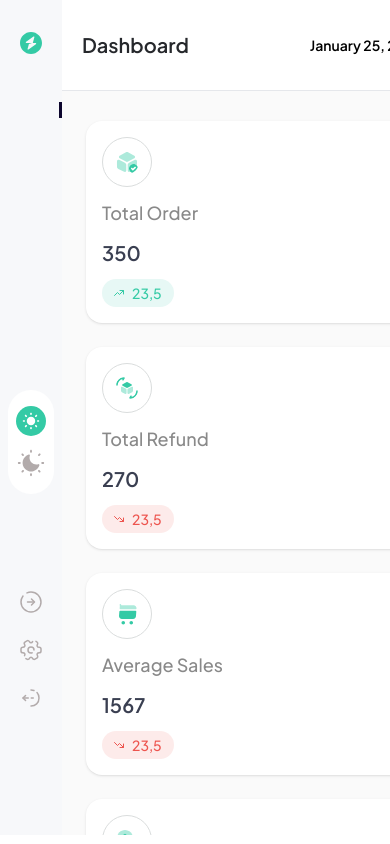
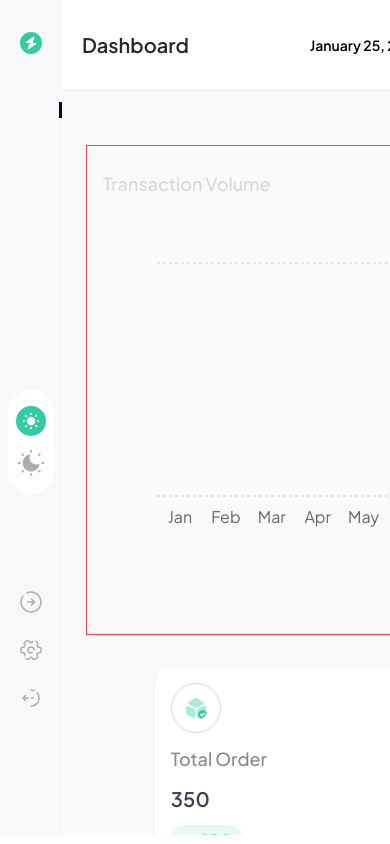
Before and after one commit to Passion-cyber/GeegPay-UI-Design-Challenge, a React (Vite) app: page / in a window 390 px wide. Built offline with nearby package versions, Linux system fonts and the light colour scheme; some icons are missing.

Commit message:
Refactoring

```diff
--- a/src/components/atoms/StatsCard.tsx
+++ b/src/components/atoms/StatsCard.tsx
@@ -58,7 +58,7 @@ const StatsCard = ({
           <p className={`${textStatus}`}>{percentage}</p>
         </button>
 
-        <p className="font-inter text-sm text-[#606060]">{previousFigure}</p>
+        <p className="font-inter text-xs text-[#606060]">{previousFigure}</p>
       </div>
     </section>
   );
--- a/src/components/atoms/progressBar.tsx
+++ b/src/components/atoms/progressBar.tsx
@@ -18,7 +18,9 @@ const ProgressBar = ({
       <h2 className="text-[#22242C] font-semibold text-lg">{headerText}</h2>
 
       <div className="relative h-3 w-full bg-[#F5F5F5] rounded-full">
-        <div className={`h-full w-${widthPercentage} bg-${bgColor} rounded-full`}></div>
+        <div
+          className={`h-full w-[${widthPercentage}] bg-[${bgColor}] rounded-full`}
+        ></div>
       </div>
 
       <div className="w-full flex items-center justify-between text-[#525252] text-lg ">
--- a/src/components/chart/index.tsx
+++ b/src/components/chart/index.tsx
@@ -6,7 +6,7 @@ import {
   CartesianGrid,
   Tooltip,
   ResponsiveContainer,
-  AreaChart,
+  BarChart,
   Area,
 } from "recharts";
 
@@ -111,7 +111,7 @@ export default function ResponsiveChart() {
           </div>
         </div>
         <ResponsiveContainer width="98%" height="98%">
-          <AreaChart
+          <BarChart
             width={500}
             height={400}
             data={data}
@@ -171,7 +171,7 @@ export default function ResponsiveChart() {
               fill="url(#colorUv)"
               onMouseOver={() => (tooltip = "uv")}
             />
-          </AreaChart>
+          </BarChart>
         </ResponsiveContainer>
       </div>
     </>
--- a/src/components/molecules/sidebar.tsx
+++ b/src/components/molecules/sidebar.tsx
@@ -50,7 +50,7 @@ export const Sidebar = () => {
             <img src="/images/lightMode.svg" alt="lightMode" />
             <img src="/images/darkMode.svg" alt="darkMode" />
           </div>
-        </div>
+         </div>
 
         <div className="flex flex-col align-bottom gap-6">
           <img src="/images/dashArrow.svg" alt="dashArrow" />
--- a/src/components/molecules/topPlatform.tsx
+++ b/src/components/molecules/topPlatform.tsx
@@ -6,14 +6,13 @@ export const TopPlatform = () => {
     <section className="w-full flex flex-col gap-6 bg-[#fff] shadow px-5 py-[18px] rounded-[14px]">
       <div className="flex justify-between items-center font-medium text-lg">
         <h2>Top Platform</h2>
-
         <Link to="/#" className="text-[#34CAA5] ">
           See All
         </Link>
       </div>
 
       <div className="w-fullflex flex-col items-center gap-4">
-        <ProgressBar
+      <ProgressBar
           headerText={`Book Bazaar`}
           amount={`$2,500,000`}
           percentage={`+15%`}
@@ -24,23 +23,24 @@ export const TopPlatform = () => {
           headerText={`Artisan Aisle`}
           amount={`$1,800,000`}
           percentage={`+10%`}
-          widthPercentage={`40%`}
-          bgColor={`#54C5EB`}
+          widthPercentage={"40%"}
+          bgColor={"#54C5EB"}
         />
         <ProgressBar
           headerText={`Toy Troop`}
           amount={`$1,200,000`}
           percentage={`+8%`}
-          widthPercentage={`30%`}
-          bgColor={`#FFB74A`}
+          widthPercentage={"30%"}
+          bgColor={"#FFB74A"}
         />
         <ProgressBar
-          headerText={`Xstore Bazaar`}
+          headerText={`XStore`}
           amount={`$1,000,000`}
           percentage={`+5%`}
-          widthPercentage={`20%`}
-          bgColor={`#FF4A55`}
+          widthPercentage={"20%"}
+          bgColor={"#FF4A55"}
         />
+
       </div>
     </section>
   );
--- a/src/pages/DashHome/DashHome.tsx
+++ b/src/pages/DashHome/DashHome.tsx
@@ -1,13 +1,15 @@
-// import ResponsiveChart from "../../components/chart";
 import { StatsCard } from "../../components/atoms/index";
+import ResponsiveChart from "../../components/chart";
 import { LastOrders, TopPlatform } from "../../components/molecules";
-// import { TopPlatform } from "../../components/molecules";
 import { statsCardData } from "../../utils/data";
 
 const DashHome = () => {
   return (
     <main className="w-full h-screen  pt-[30px] mx-auto px-6 gap-6 flex flex-col">
-      <section className="w-full flex flex-col md:flex-row items-start gap-8">
+      <section className="w-full flex flex-col md:flex-row items-center gap-8">
+        <div className="mt-6 h-[490px] w-full border border-red-500">
+          <ResponsiveChart />
+        </div>
         <div className="w-full grid grid-cols-1 md:grid-cols-2 gap-6 max-w-[MIN(100%,calc(2*249px))]">
           {statsCardData.map((data, index) => (
             <StatsCard {...data} key={`stats-number-${index}`} />
@@ -15,10 +17,10 @@ const DashHome = () => {
         </div>
       </section>
 
-      <div className="flex flex-col md:flex-row gap-4 w-full">
+      <section className="flex flex-col-reverse md:flex-row gap-4 w-full">
         <LastOrders />
         <TopPlatform />
-      </div>
+      </section>
     </main>
   );
 };
```
